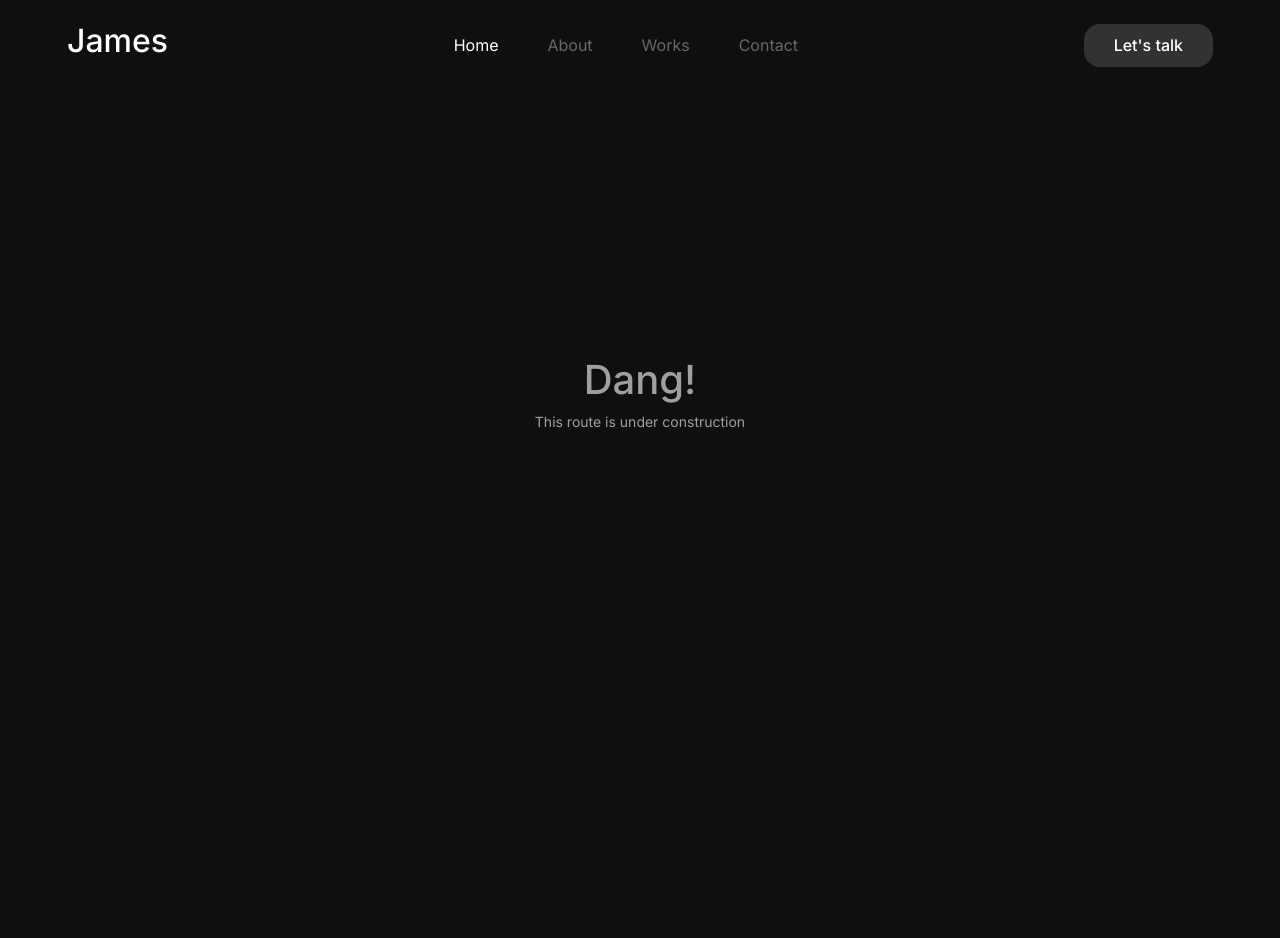
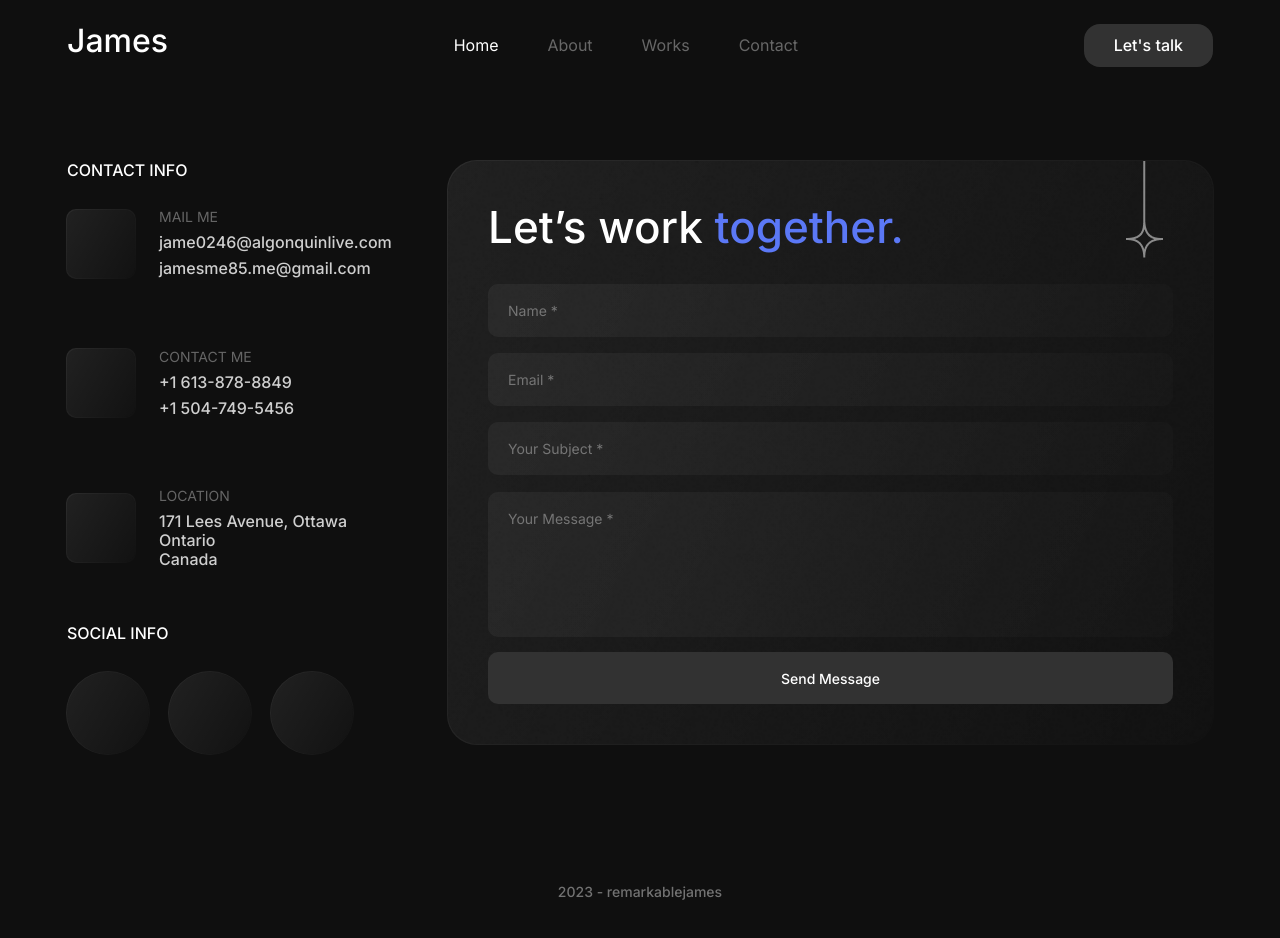
Before and after one commit to remarkablejames/portfoliov2, a React (Create React App) app: page /contact in a window 1280 px wide. Shown: the top 938 px of the page. Before the commit the page ends 800 px from the top, so only its background shows below. Built offline with nearby package versions, Linux system fonts and the light colour scheme; some icons are missing.

Commit message:
added contact page

```diff
--- a/src/App.js
+++ b/src/App.js
@@ -5,6 +5,7 @@ import {
 } from "react-router-dom";
 import ErrorBoundary from "./pages/ErrorBoundary";
 import About from "./pages/About";
+import Contact from "./pages/Contact";
 
 function App() {
 
@@ -15,13 +16,20 @@ function App() {
             element: (
                 <Home/>
             ),
-            errorElement: <ErrorBoundary />,
         },
         {
             path: "about",
             element: <About/>,
-            errorElement: <ErrorBoundary />,
         },
+        {
+            path: "contact",
+            element: <Contact/>,
+        },
+        {
+            path: "*",
+            element: <ErrorBoundary />,
+
+        }
     ]);
   return <RouterProvider router={router} />;
 }
--- a/src/components/Footer.js
+++ b/src/components/Footer.js
@@ -3,15 +3,8 @@ function Footer(){
         <footer className="footer-area">
             <div className="container">
                 <div className="footer-content text-center">
-                    <a href="./index.html" className="logo" style={{color: 'white'}}>
-                        <h2>James</h2>
-                    </a>
-                    <ul className="footer-menu">
-                        <li><a href="index.html">Home</a></li>
-                        <li><a href="about.html">About</a></li>
-                        <li><a href="works.html">Works</a></li>
-                        <li><a href="contact.html">Contact</a></li>
-                    </ul>
+
+                    <p className="copyright"> 2023 - remarkablejames</p>
                 </div>
             </div>
         </footer>
--- /dev/null
+++ b/src/pages/contact.js
@@ -0,0 +1,98 @@
+import Header from "../components/Header";
+import Footer from "../components/Footer";
+import {bg1, icon3} from "./images";
+function Contact() {
+    return (
+        <main className="main-aboutpage">
+            {/* Header */}
+            <Header />
+            {/* Contact */}
+            <section className="contact-area">
+                <div className="container">
+                    <div className="gx-row d-flex justify-content-between gap-24">
+                        <div className="contact-infos">
+                            <h3 data-aos="fade-up">Contact Info</h3>
+                            <ul className="contact-details">
+                                <li className="d-flex align-items-center" data-aos="zoom-in">
+                                    <div className="icon-box shadow-box">
+                                        <i className="iconoir-mail" />
+                                    </div>
+                                    <div className="right">
+                                        <span>MAIL me</span>
+                                        <h4>jame0246@algonquinlive.com</h4>
+                                        <h4>jamesme85.me@gmail.com</h4>
+                                    </div>
+                                </li>
+                                <li className="d-flex align-items-center" data-aos="zoom-in">
+                                    <div className="icon-box shadow-box">
+                                        <i className="iconoir-phone" />
+                                    </div>
+                                    <div className="right">
+                                        <span>Contact me</span>
+                                        <h4>+1 613-878-8849</h4>
+                                        <h4>+1 504-749-5456</h4>
+                                    </div>
+                                </li>
+                                <li className="d-flex align-items-center" data-aos="zoom-in">
+                                    <div className="icon-box shadow-box">
+                                        <i className="iconoir-pin-alt" />
+                                    </div>
+                                    <div className="right">
+                                        <span>Location</span>
+                                        <h4>171 Lees Avenue, Ottawa <br />Ontario <br />Canada</h4>
+                                    </div>
+                                </li>
+                            </ul>
+                            <h3 data-aos="fade-up">Social Info</h3>
+                            <ul className="social-links d-flex align-center" data-aos="zoom-in">
+                                <li>
+                                    <a className="shadow-box" href><i className="iconoir-github" /></a>
+                                </li>
+                                <li>
+                                    <a className="shadow-box" href><i className="iconoir-twitter" /></a>
+                                </li>
+                                <li>
+                                    <a className="shadow-box" href><i className="iconoir-linkedin" /></a>
+                                </li>
+                            </ul>
+                        </div>
+                        <div data-aos="zoom-in" className="contact-form">
+                            <div className="shadow-box">
+                                <img src={bg1} alt="BG" className="bg-img" />
+                                <img src={icon3} alt="Icon" />
+                                <h1>Let’s work <span>together.</span></h1>
+                                <form method="POST" action="mailer.php">
+                                    <div className="alert alert-success messenger-box-contact__msg" style={{display: 'none'}} role="alert">
+                                        Your message was sent successfully.
+                                    </div>
+                                    <div className="input-group">
+                                        <input type="text" name="full-name" id="full-name" placeholder="Name *" />
+                                    </div>
+                                    <div className="input-group">
+                                        <input type="email" name="email" id="email" placeholder="Email *" />
+                                    </div>
+                                    <div className="input-group">
+                                        <input type="text" name="subject" id="subject" placeholder="Your Subject *" />
+                                    </div>
+                                    <div className="input-group">
+                                        <textarea name="message" id="message" placeholder="Your Message *" defaultValue={""} />
+                                    </div>
+                                    <div className="input-group">
+                                        <button className="theme-btn submit-btn" name="submit" type="submit">
+                                            Send Message
+                                        </button>
+                                    </div>
+                                </form>
+                            </div>
+                        </div>
+                    </div>
+                </div>
+            </section>
+            {/* Footer */}
+            <Footer />
+        </main>
+
+    );
+}
+
+export default Contact;
--- a/src/pages/images.js
+++ b/src/pages/images.js
@@ -8,6 +8,7 @@ import blog from '../assets/images/gfonts.svg';
 import icon2 from '../assets/images/icon2.png';
 import me2 from '../assets/images/me2.jpg';
 import star2 from '../assets/images/star-2.png';
+import icon3 from '../assets/images/icon3.png';
 export  {
-    bg1,me,icon,star1,sign,projects,blog,icon2,me2,star2
+    bg1,me,icon,star1,sign,projects,blog,icon2,icon3,me2,star2
 }
```
